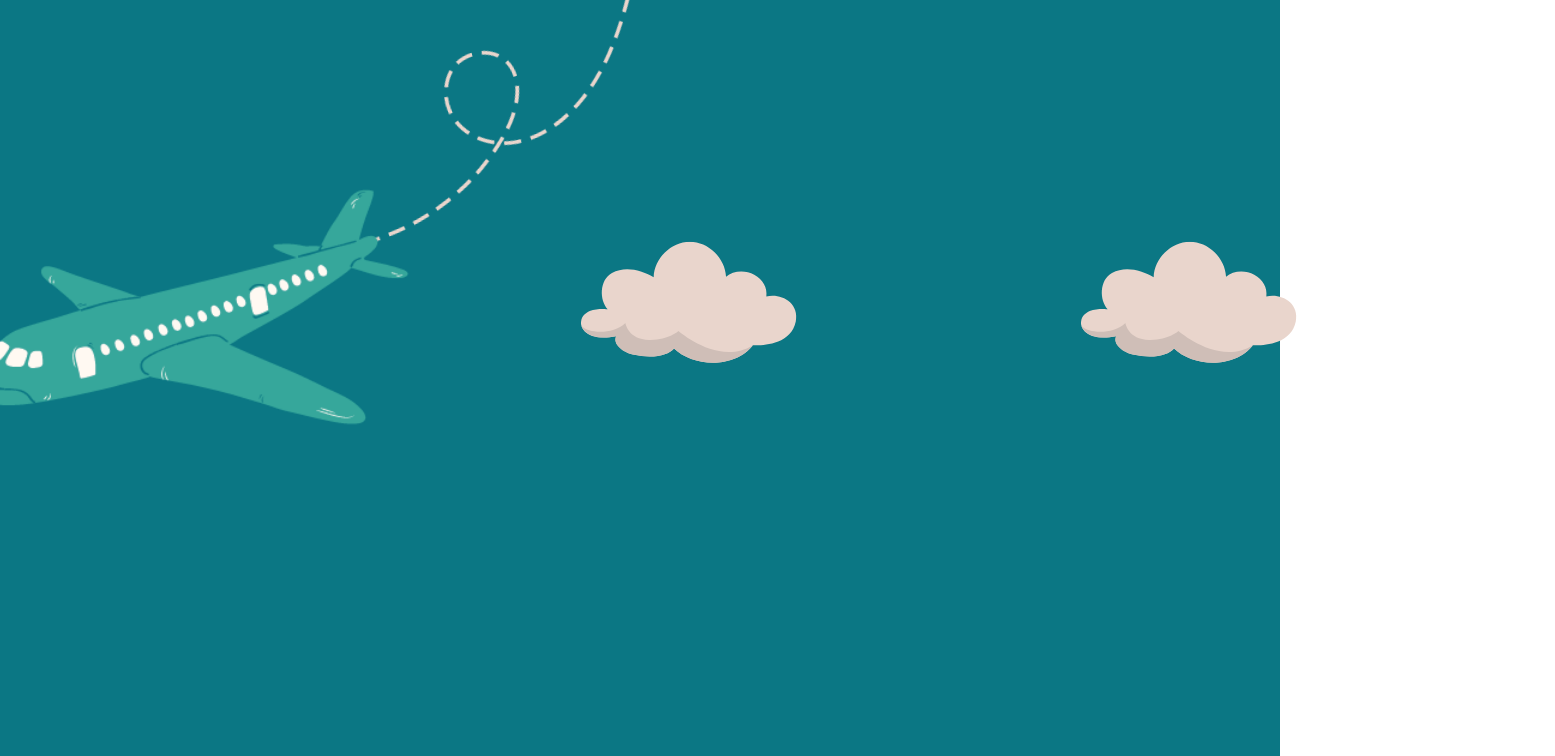
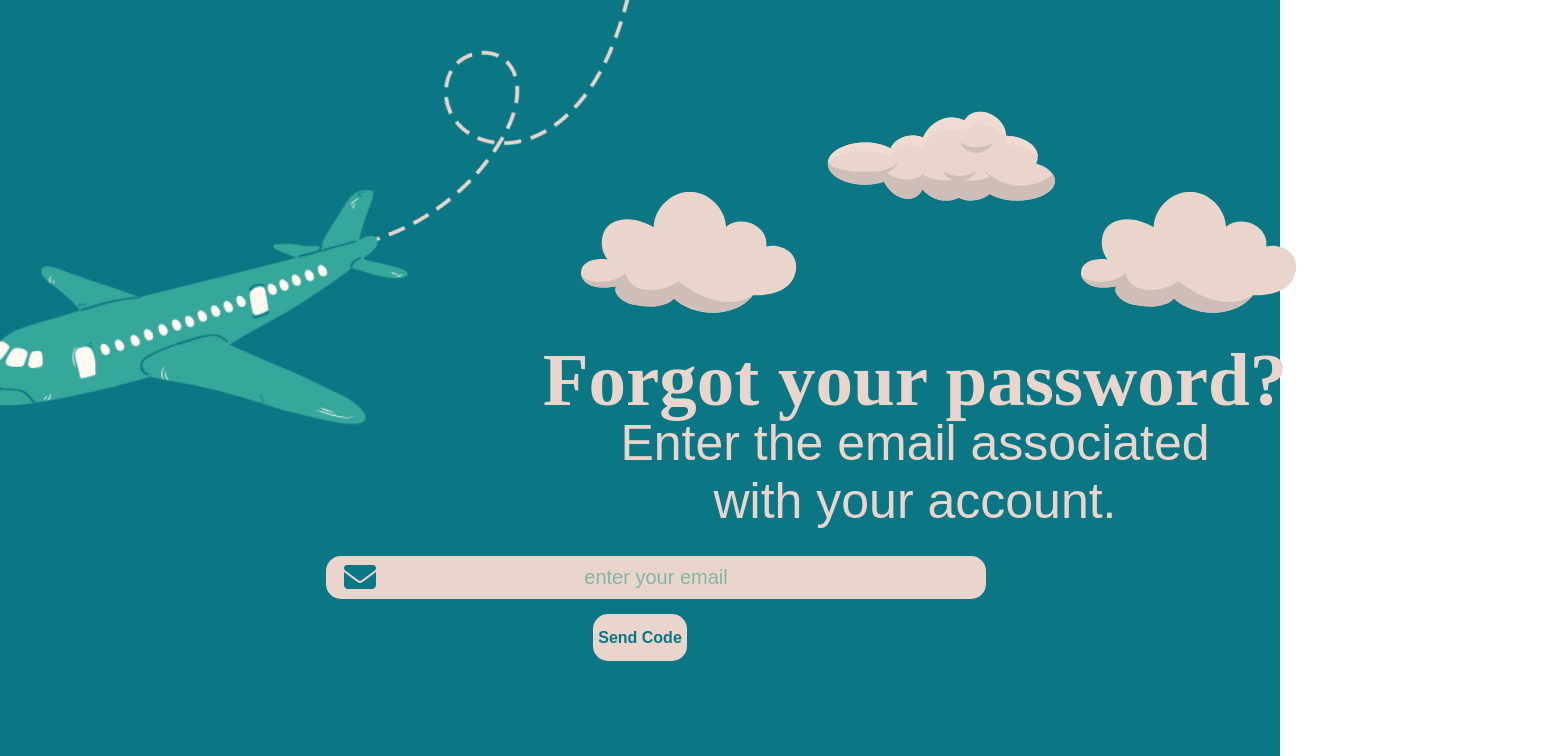
Before and after one commit to THEE-ARAR/VoyageSync, a React (Create React App) app in the folder frontend/: page /forgotpassword in a window 1280 px wide. Shown: the top 756 px of the page, 1555 px wide, since content can reach past the window. Built offline with nearby package versions, Linux system fonts and the light colour scheme.

Commit message:
final update!

```diff
--- a/frontend/src/components/signIn/EmailVerification.js
+++ b/frontend/src/components/signIn/EmailVerification.js
@@ -1,37 +1,39 @@
 import React from 'react'
 import {Link} from "react-router-dom";
+import './signInStyles.css'
 import DottedLine from '../../assets/dotted-line.png'
 import Airplane from '../../assets/airplane.png'
-import SmallCloud from '../../assets/smallCloud.png'
-import BigCloud from '../../assets/bigCloud.png'
+import smallCloud from "../../assets/smallCloud.png";
+import bigCloud from "../../assets/bigCloud.png";
 
 
 export default function EmailVerification() {
     return (
-        <div>
-            <div className="header-container">
-                <img src={DottedLine} alt="DottedLine" className="dotted-line" />
-                <img src={Airplane} alt="Airplane" className="airplane" />
-                <img src={SmallCloud} alt="Small Cloud" className="small-cloud" />
-                <img src={BigCloud} alt="Big Cloud" className="big-cloud" />
+        <div className='sign-in-container'>
+            <div className="forget-password-header">
+                <img src={DottedLine} alt="DottedLine" className='dotted-line'/>
+                <img src={Airplane} alt="Airplane" className='airplane'/>
+                <img src={smallCloud} alt="Small Cloud" className='small-cloud'/>
+                <img src={smallCloud} alt="Small Cloud" className='small-cloud'/>
+                <img src={bigCloud} alt="Big Cloud" className='big-cloud'/>
             </div>
-            <h1>Email Verification</h1>
-            <h3> Please enter the 4-digit code that was
-                <br/>sent to your email.
+            <h1 className='forgot-title'>Email Verification</h1>
+            <h3> Please enter the 4-digit code that
+                <br/>was sent to your email.
             </h3>
             <div className='code-input-field'>
-                <input type='number' className='code-input'/>
-                <input type='number' className='code-input'/>
-                <input type='number' className='code-input'/>
-                <input type='number' className='code-input'/>
+                <input type='text' className='code-input'/>
+                <input type='text' className='code-input'/>
+                <input type='text' className='code-input'/>
+                <input type='text' className='code-input'/>
             </div>
-            <p> Didn't receive a code?
+            <p className='code-resend-p'> Didn't receive a code?
                 <span>
-                    <Link to='/forgotpassword' className='create-account-btn'>Resend.</Link>
+                    <Link to='/forgotpassword' className='create-account-btn'>Resend</Link>
                 </span>
             </p>
             <div className="continue-btn">
-                <Link to='/updatepassword' className='contiue-button'>Reset Password</Link>
+                <Link to='/updatepassword' className='send-code-btn'>Reset Password</Link>
             </div>
         </div>
     )
--- a/frontend/src/components/signIn/ForgotPassword.js
+++ b/frontend/src/components/signIn/ForgotPassword.js
@@ -26,8 +26,8 @@ export default function ForgotPassword() {
             <h2>Enter the email associated
                 <br/>with your account.
             </h2>
-            <div>
-                <FontAwesomeIcon icon={faEnvelope} size="2x" />
+            <div className='forgot-password-form'>
+                <FontAwesomeIcon icon={faEnvelope} size="2x" className='email-icon-forgot'/>
                 <input
                     type='email'
                     value={email}
@@ -35,8 +35,8 @@ export default function ForgotPassword() {
                     onChange={(e) => setEmail(e.target.value)}
                 />
             </div>
-            <div>
-                <Link to='/recoverpassword'>Send Code.</Link>
+            <div className='send-code-btn-div'>
+                <Link to='/recoverpassword' className='send-code-btn'>Send Code</Link>
             </div>
         </div>
     )
--- a/frontend/src/components/signIn/NewPassword.js
+++ b/frontend/src/components/signIn/NewPassword.js
@@ -1,59 +1,65 @@
 import React, {useState} from 'react'
 import DottedLine from "../../assets/dotted-line.png";
 import Airplane from "../../assets/airplane.png";
-import SmallCloud from "../../assets/smallCloud.png";
-import BigCloud from "../../assets/bigCloud.png";
 import { faEye, faEyeSlash } from "@fortawesome/free-solid-svg-icons";
 import {FontAwesomeIcon} from "@fortawesome/react-fontawesome";
 import {Link} from "react-router-dom";
+import smallCloud from "../../assets/smallCloud.png";
+import bigCloud from "../../assets/bigCloud.png";
 
 export default function NewPassword() {
     const [ password, setPassword ] = useState("");
     const [ showPassword, setShowPassword ] = useState(false);
-
+    const [ passwordChange, setPasswordChange ] = useState("");
 
     return (
-        <div>
-            <div className="header-container">
-                <img src={DottedLine} alt="DottedLine" className="dotted-line"/>
-                <img src={Airplane} alt="Airplane" className="airplane"/>
-                <img src={SmallCloud} alt="Small Cloud" className="small-cloud"/>
-                <img src={BigCloud} alt="Big Cloud" className="big-cloud"/>
+        <div className='sign-in-container'>
+            <div className="forget-password-header">
+                <img src={DottedLine} alt="DottedLine" className='dotted-line'/>
+                <img src={Airplane} alt="Airplane" className='airplane'/>
+                <img src={smallCloud} alt="Small Cloud" className='small-cloud'/>
+                <img src={smallCloud} alt="Small Cloud" className='small-cloud'/>
+                <img src={bigCloud} alt="Big Cloud" className='big-cloud'/>
             </div>
-            <h1>Password Reset</h1>
-            <h3> Please create your new password.</h3>
-            <h2>Your new password must be different
-                <br/>from your old one.
-            </h2>
-            <div>
+            <h1 className='forgot-title'>Password Reset</h1>
+            <h3> Your new password must be
+                <br/>different from your old one.
+            </h3>
+            <div className='sign-in-form'>
+                <div className='new-password-form'>
                     <FontAwesomeIcon
                         icon={showPassword ? faEyeSlash : faEye}
                         size="2x"
                         onClick={() => setShowPassword(!showPassword)}
-                    className='password-icon-reset'
+                        className='password-icon'
                     />
                     <input
                         type={showPassword ? 'text' : 'password'}
                         placeholder='enter your new password'
                         value={password}
+                        className='sign-in-input-field'
                         onChange={(e) => setPassword(e.target.value)}
                     />
+                </div>
+                <div className='new-password-form'>
                     <FontAwesomeIcon
                         icon={showPassword ? faEyeSlash : faEye}
                         size="2x"
                         onClick={() => setShowPassword(!showPassword)}
-                    className='password-icon-reset'
+                        className='password-icon'
                     />
                     <input
                         type={showPassword ? 'text' : 'password'}
                         placeholder='enter your new password'
-                    value={password}
-                    onChange={(e) => setPassword(e.target.value)}
+                        value={passwordChange}
+                        className='sign-in-input-field'
+                        onChange={(e) => setPasswordChange(e.target.value)}
                     />
                 </div>
-            <div>
-                <Link to='/login' className='contiue-button'>Continue</Link>
+            </div>
+            <div className='continue-to-home'>
+                <Link to='/home' className='sign-in-btn'>Continue</Link>
             </div>
         </div>
-    )
+    );
 }
--- a/frontend/src/components/signIn/signInStyles.css
+++ b/frontend/src/components/signIn/signInStyles.css
@@ -97,6 +97,8 @@
     color: #FE9F67;
 }
 
+/* Forgot Password Style Rules*/
+
 .airplane {
     transform: translate(-700px, -40px);
     width: 600px;
@@ -107,10 +109,117 @@
 }
 
 .small-cloud {
-    transform: translate(300px, -550px);
+    transform: translate(300px, -600px);
 }
+.big-cloud {
+    transform: translate(300px, -1200px);
+}
+
 
 .sign-in-container .forgot-title {
     font-family: 'Bodoni Moda', serif;
+    font-size: 75px;
+    transform: translate(275px,-1325px);
+}
+.sign-in-container h2, .sign-in-container h3 {
+    transform: translate(275px ,-1385px);
+    font-weight: lighter;
     font-size: 50px;
+
 }
+
+.forgot-password-form, .send-code-btn-div {
+    transform: translateY(-1400px);
+    margin-bottom: 20px;
+}
+
+.forgot-password-form input {
+
+    background-color: #E9D5CC;
+    color: #0B7784;
+    text-align: center;
+    font-size: 20px;
+    border: none;
+    border-radius: 15px;
+    padding: 10px 15px;
+    margin-bottom: 10px;
+    width: calc(100% - 650px);
+    z-index: -1;
+}
+
+.forgot-password-form input::placeholder {
+    color: #84B4A4;
+}
+
+.email-icon-forgot {
+    z-index: 1;
+    transform: translate(50px, 5px);
+    color: #0B7784;
+}
+
+.send-code-btn {
+    background-color: #E9D5CC;
+    color: #0B7784;
+    text-decoration: none;
+    font-weight: bold;
+    border-radius: 15px;
+    padding: 15px 5px;
+    cursor: pointer;
+    width: calc(100% - 1050px);
+
+}
+.send-code-btn:hover {
+    color: #FE9F67;
+}
+
+/* Email Verification Style Rules */
+.code-input-field {
+    display: flex;
+    gap: 15px;
+    justify-content: center;
+    transform: translateY(-1425px);
+}
+
+.code-input {
+    width: 100px;
+    height: 75px;
+    border: 1px solid #E9D5CC;
+    border-radius: 10px;
+    text-align: center;
+    font-size: 25px;
+    color: #0B7784;
+    background-color: #E9D5CC;
+}
+
+.code-resend-p, .continue-btn {
+    transform: translateY( -1435px);
+    padding-top: 10px;
+}
+
+.new-password-form {
+    transform: translateY(-1400px);
+}
+
+.continue-to-home {
+    transform: translateY(-1400px);
+}
+
+.signup-header {
+    font-family: 'Bodoni Moda', serif;
+    font-size: 105px;
+    transform: translate(235px, -500px);
+}
+
+.signup-forms {
+    transform: translateY(-400px);
+}
+
+.user-icon {
+    z-index: 1;
+    color: #0B7784;
+    transform: translate(50px, 5px);
+}
+
+.sign-up-btn {
+    transform: translateY(-500px);
+}
```
Also changed, not shown: frontend/src/components/signUp/SignUp.js (+24 -13 lines). Lines whose indentation alone changed are shown as unchanged.
